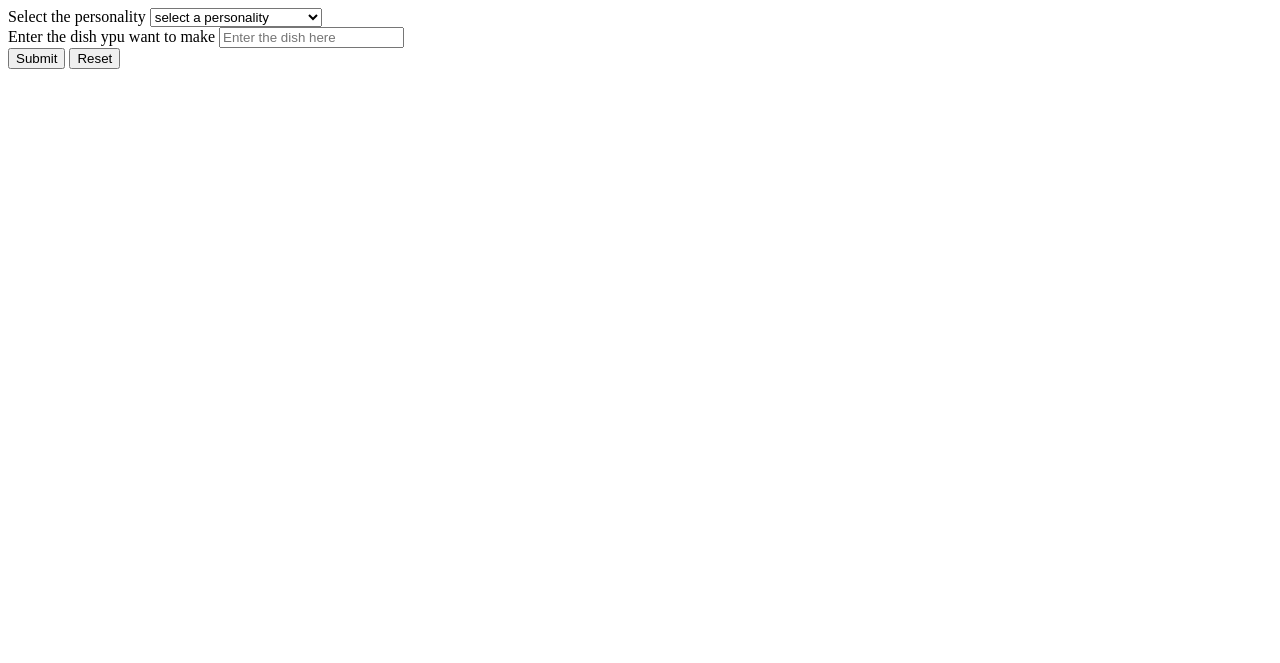
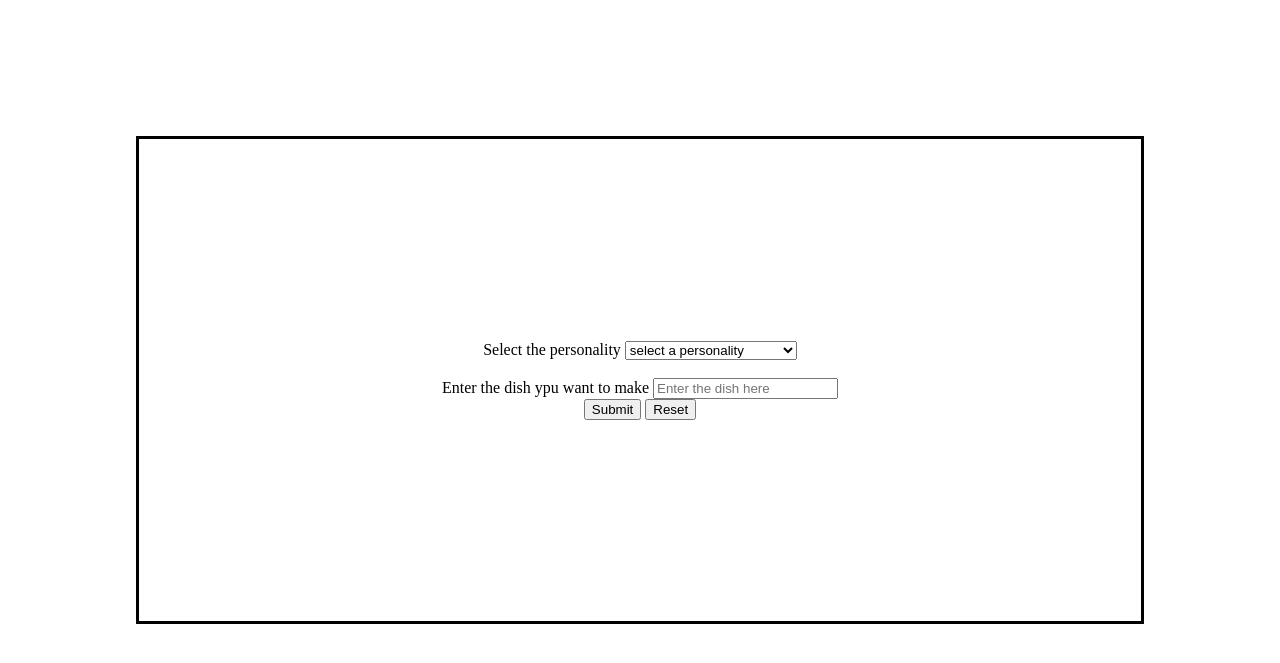
Before and after one commit to RupaakSrinivas/GDSC-Icebreaker-Hackathon, a Flask app: page / in a window 1280 px wide. Shown: the top 663 px of the page. Run offline with Flask 3, Linux system fonts and the light colour scheme; parts of the project's set-up code (start-up, migrations or seed data) failed here and were passed over.

Commit message:
tried to implement css

```diff
--- /dev/null
+++ b/static/css/style.css
@@ -0,0 +1,11 @@
+.input_form{
+    border: solid;
+    padding: 20%;
+
+}
+body{
+    border : hidden;
+    padding-top: 10%;
+    padding-left: 10%;
+    padding-right: 10%
+}
--- a/templates/index.html
+++ b/templates/index.html
@@ -4,9 +4,12 @@
     <meta charset="UTF-8">
     <meta http-equiv="X-UA-Compatible" content="IE=edge">
     <meta name="viewport" content="width=device-width, initial-scale=1.0">
+    <link href="/static/css/style.css" rel="stylesheet">
     <title>Document</title>
 </head>
 <body>
+    <div class="input_form" >
+        <center>
             <form action="/submit" method="post">
                 <div class="personality_form">
                     <label for="personality_input">Select the personality</label>
@@ -18,6 +21,7 @@
                         <option value="emotion 4">old and sad Chef</option>
                     </select>
                 </div>
+                <br>
                 <div class="dish_form">
                     <label for="dish_input">Enter the dish ypu want to make</label>
                     <input type="text" id="dish_input" placeholder="Enter the dish here" name="dish">
@@ -27,6 +31,7 @@
                     <input type="reset">
                 </div>
             </form>
-
+        </center>
+    </div>
 </body>
 </html>
```
Also changed, not shown: aiapi.py (+5 -2 lines). Lines whose indentation alone changed are shown as unchanged.
